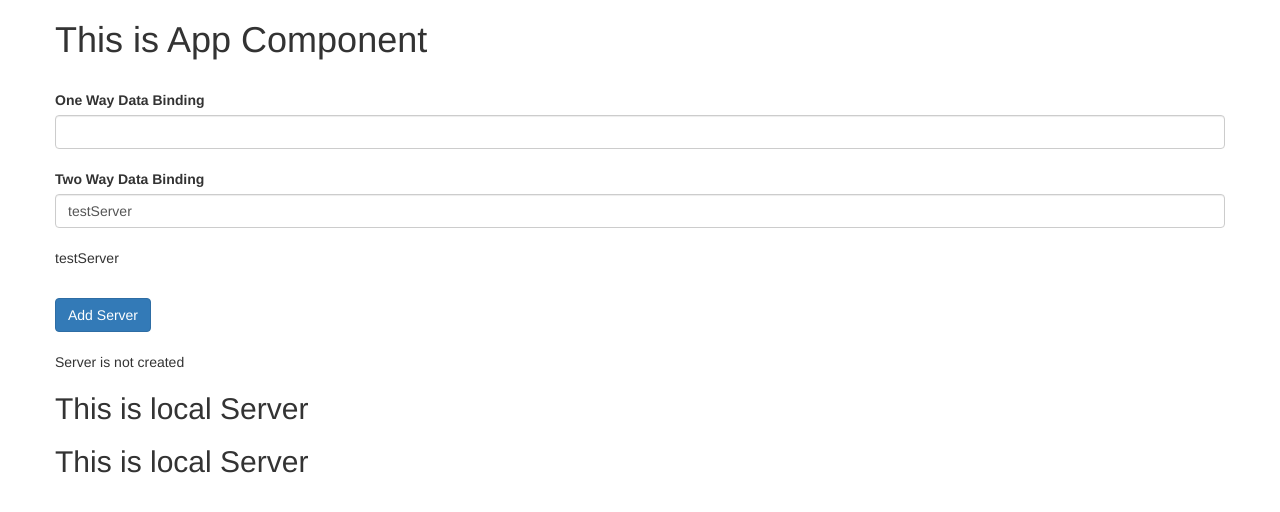
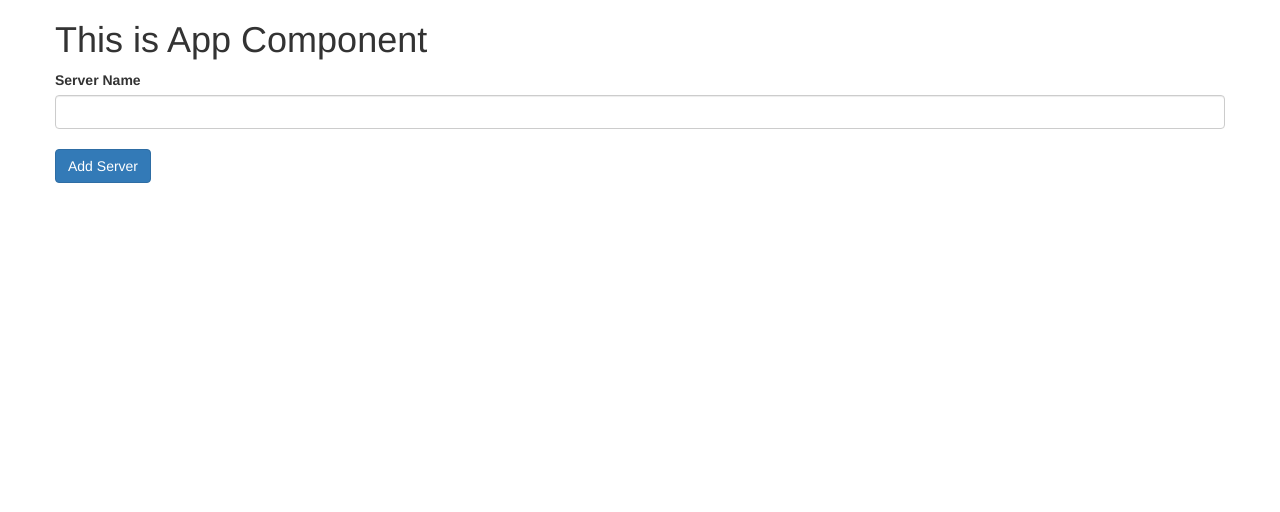
Before and after one commit to vikashvs36/angular, an Angular app: page / in a window 1280 px wide. Shown: the top 512 px of the page. Built offline with nearby package versions, Linux system fonts and the light colour scheme.

Commit message:
Directives

```diff
--- a/src/app/servers/servers.component.html
+++ b/src/app/servers/servers.component.html
@@ -1,14 +1,8 @@
-<br>
-<label>One Way Data Binding</label>
-<input type="text" class="form-control" (input)="onUpdateServerName($event)"/>
-<br>
-<label>Two Way Data Binding</label>
+
+<label>Server Name</label>
 <input type="text" class="form-control" [(ngModel)]="newServerName"/>
 <br>
-<p>{{newServerName}}</p>
-<br>
-<button class="btn btn-primary" (click)="onCreateServer()" [disabled]="!addServerBtn">Add Server</button>
+
+<button class="btn btn-primary" (click)="onCreateServer()">Add Server</button>
 <br><br>
-<p>{{createServerStaus}}</p>
-<app-server></app-server>
-<app-server></app-server>
+<p *ngIf="isServerCreated">Server name is : {{newServerName}}</p>
--- a/src/app/servers/servers.component.ts
+++ b/src/app/servers/servers.component.ts
@@ -7,26 +7,17 @@ import { Component, OnInit } from '@angular/core';
 })
 export class ServersComponent implements OnInit {
 
-  addServerBtn: boolean = false;
+  newServerName: string = '';
 
-  createServerStaus = 'Server is not created';
-
-  newServerName: string = 'testServer';
+  isServerCreated: boolean = false;
 
   constructor() { }
 
   ngOnInit() {
-    setInterval(()=> {
-      this.addServerBtn = true;
-    }, 2000);
   }
 
-  onCreateServer() {
-    this.createServerStaus = 'Server is created';
-  }
-
-  onUpdateServerName(event: Event) {
-    this.newServerName = (<HTMLInputElement>event.target).value;
+  onCreateServer(){
+    this.isServerCreated = true;
   }
 
 }
```
Also changed, not shown: 1 other file (tests, documents, lock files or other folders).
